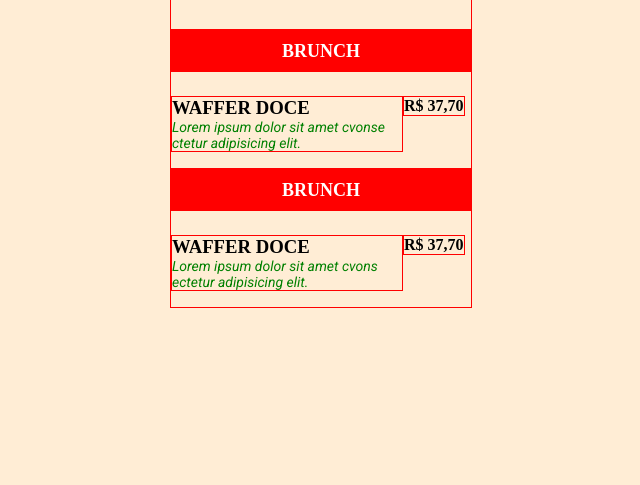
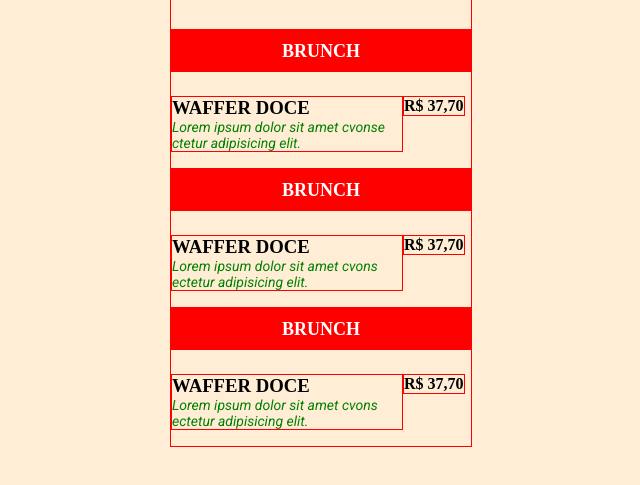
Before and after one commit to ClodoaldoAguiar/maratona, a plain HTML site: page index.html in a window 1280 px wide. Shown: the part 119-604 px from the top of the page, without its empty margins (319-959 px from the left). Drawn offline with Linux system fonts and the light colour scheme.

Commit message:
Update index.html

```diff
--- a/index.html
+++ b/index.html
@@ -49,5 +49,20 @@
   </strong>
   </li>
  </section>
+     <section>
+  <h2> Brunch </h2>
+
+  <ul>
+  <li>
+  <div class="details">
+  <h3>Waffer Doce</h3>
+  <p class="description">Lorem ipsum dolor sit amet cvons ectetur adipisicing elit.</p>
+  </div>
+  <strong class="price">
+    <p>R$ 37,70</p>
+   </ul>
+  </strong>
+  </li>
+ </section>
 </body>
 </html>
```
